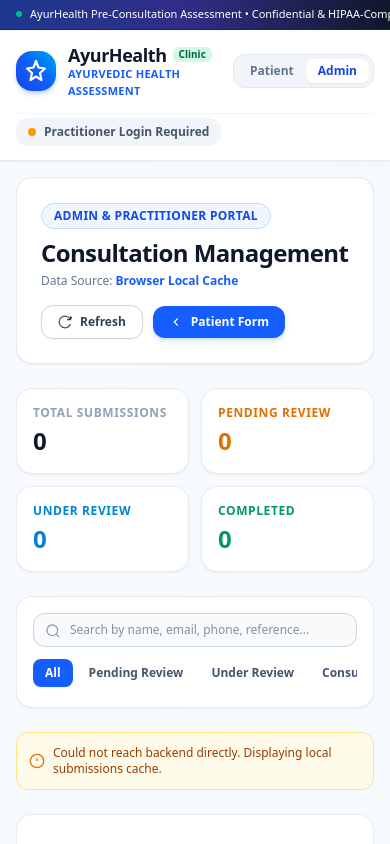
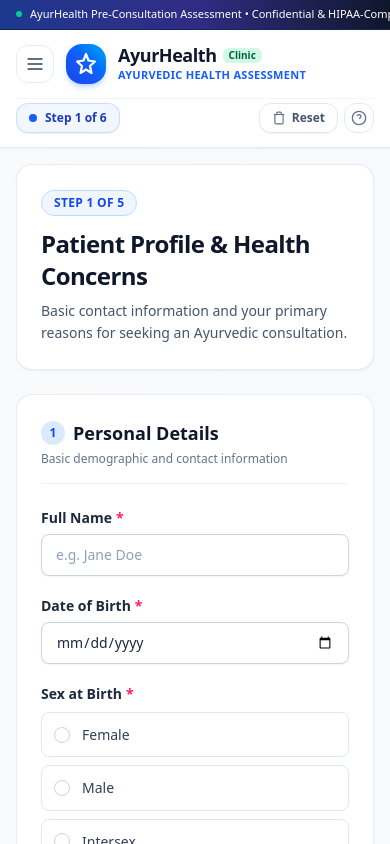
Before and after one commit to vaibhavbeliever/Ayurvedic, a React app: page / in a window 390 px wide. Shown: the top 844 px of the page. Built offline with nearby package versions, Linux system fonts and the light colour scheme; no server answers; the HTML template or start-up script is replaced by a standard one.

Commit message:
resolve issue

```diff
--- a/src/App.jsx
+++ b/src/App.jsx
@@ -10,8 +10,8 @@
 const STORAGE_KEY = 'ayur_consultation_form_draft_v2'
 
 export default function App() {
-  // const [currentView, setCurrentView] = useState('form') // 'form' | 'admin'
-  const [currentView, setCurrentView] = useState('admin') // 'form' | 'admin'
+  const [currentView, setCurrentView] = useState('form') // 'form' | 'admin'
+  // const [currentView, setCurrentView] = useState('admin') // 'form' | 'admin'
   const [currentStep, setCurrentStep] = useState(1)
   const [formData, setFormData] = useState(() => {
     try {
--- a/src/components/shared/Header.jsx
+++ b/src/components/shared/Header.jsx
@@ -96,7 +96,7 @@
             </div>
 
             {/* Mobile View Switcher */}
-            <div className="md:hidden flex items-center bg-slate-100 p-1 rounded-xl border border-slate-200">
+            {/* <div className="md:hidden flex items-center bg-slate-100 p-1 rounded-xl border border-slate-200">
               <button
                 type="button"
                 className={`px-3 py-1 text-xs font-bold rounded-lg transition-all ${
@@ -115,7 +115,7 @@
               >
                 Admin
               </button>
-            </div>
+            </div> */}
           </div>
 
           {/* Center: Segmented Navigation Switcher (Desktop) */}
```
